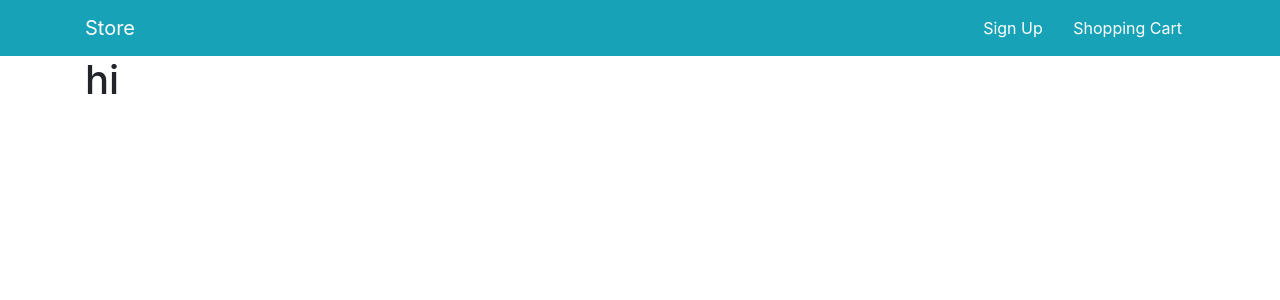
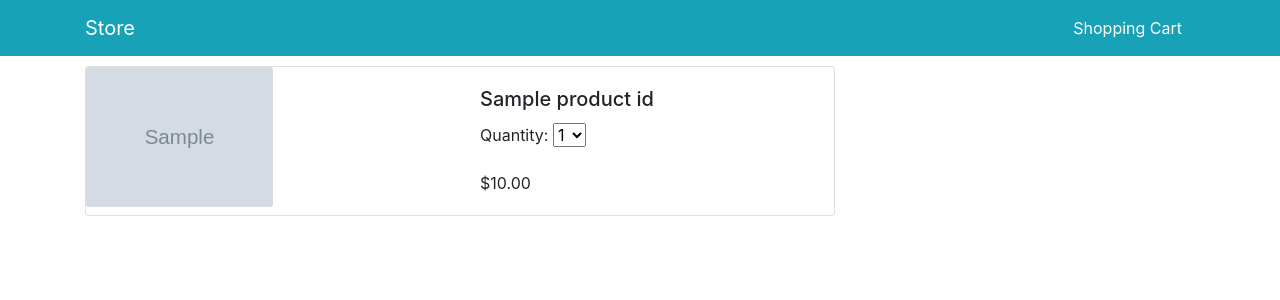
Before and after one commit to TasfiaAddrita/contractor-project, a Flask app: page /shopping-cart in a window 1280 px wide. Shown: the top 300 px of the page. Run offline with Flask 2, Linux system fonts and the light colour scheme; grey boxes marked "Sample" are stand-in pictures; a database or web service that is not in the repository returns one stand-in record (values such as "Sample title"); some libraries are stand-ins or nearby versions.

Commit message:
started on shopping cart page

```diff
--- a/app.py
+++ b/app.py
@@ -6,11 +6,10 @@ from datetime import datetime
 
 # local deployment
 client = MongoClient()
-# db = client.Playlister # replace Playlister with database name
-# playlists = db.playlists # replace playlists with collection name
 db = client.Store
 users = db.users
 products = db.products
+shopping_cart = db.shopping_cart
 
 # dummy products
 db_products = [
@@ -49,22 +48,45 @@ db_products = [
 
 app = Flask(__name__)
 
+
 @app.route('/')
 def index():
     return render_template('index.html', products=products.find({}))
+
 
 @app.route('/product/<product_id>', methods=['GET'])
 def product_page(product_id):
     product = products.find_one({'_id': ObjectId(product_id)})
     return render_template('product.html', product=product)
 
+
 @app.route('/product/<product_id>', methods=['POST'])
 def add_product(product_id):
+    quantity = request.form.get('quantity')
+    product_item = {
+        'product_id': products.find_one({'_id': ObjectId(product_id)}),
+        'quantity': quantity
+    }
+    product_item_id = shopping_cart.insert_one(product_item).inserted_id
     return redirect(url_for('show_shopping_cart'))
+
 
 @app.route('/shopping-cart', methods=["GET"])
 def show_shopping_cart():
-    return render_template('shopping-cart.html', msg="hi")
+    return render_template('shopping_cart.html', shopping_list=shopping_cart.find({}))
+
+
+@app.route('/shopping-cart/<product_id>/<change_quantity>', methods=["POST"])
+def update_quantity(product_id, change_quantity):
+    print(change_quantity)
+    print(product_id)
+    shopping_cart.update_one(
+        {'product_id': products.find_one({'_id': ObjectId(product_id)})},
+        {'$set': {'quantity': change_quantity}}
+    )
+
+    return redirect(url_for('show_shopping_cart'))
+
 
 if __name__ == '__main__':
     app.run(debug=True, host='0.0.0.0', port=os.environ.get('PORT', 5000))
--- a/static/style.css
+++ b/static/style.css
@@ -1,6 +1,14 @@
+.index {
+    margin-top: 30px;
+}
+
 .card {
     width: 20rem;
     margin: 10px;
+}
+
+.card-img {
+    width: 50%;
 }
 
 .img-size {
@@ -9,7 +17,7 @@
 
 .img-border {
     border-style: solid;
-    border-width: 5px;
+    border-width: 1px;
     margin-right: 30px;
     margin-top: 30px;
 }
@@ -25,3 +33,15 @@
     /* padding-top: 50px; */
     margin-top: 50px;
 }
+
+.cart-item {
+    width: 750px;
+    margin-left: 0px;
+}
+
+#quant-success {
+    /* display: none; */
+    visibility: hidden;
+    opacity: 0;
+    transition: visibility 0s, opacity 0.5s linear;
+}
--- a/templates/index.html
+++ b/templates/index.html
@@ -2,7 +2,7 @@
 
 {% block content %}
 
-<div class="container">
+<div class="index">
     <div class="row">
         <div class="col-6 col-md-4">
             <h4>categories</h4>
@@ -15,7 +15,6 @@
             </ul>
         </div>
         <div class="col-12 col-md-8">
-            <!-- <h4>items</h4> -->
             {% for product in products %}
                 {% include 'partials/product_card.html' %}
             {% endfor %}
--- /dev/null
+++ b/templates/partials/cart_item.html
@@ -0,0 +1,63 @@
+<div class="card cart-item">
+    <div class="row no-gutters">
+        <!-- <div class="col-md-4"> -->
+        <div class="col">
+            <img src="{{ item.product_id.picture }}" class="card-img">
+        </div>
+        <div class="col d-flex align-items-center">
+            <div class="card-body">
+                <h5 class="card-title">{{ item.product_id.name }}</h5>
+
+                <form id="change-quantity" action="" method="POST">
+                    <p class="card-text d-inline">Quantity: </p>
+                    <select name="quantity">
+                        <option {{ 'selected' if item.quantity == "1" else '' }}
+                            value="/shopping-cart/{{ item.product_id._id }}/1">1</option>
+                        <option {{ 'selected' if item.quantity == "2" else '' }}
+                            value="/shopping-cart/{{ item.product_id._id }}/2">2</option>
+                        <option {{ 'selected' if item.quantity == "3" else '' }}
+                            value="/shopping-cart/{{ item.product_id._id }}/3">3</option>
+                        <option {{ 'selected' if item.quantity == "4" else '' }}
+                            value="/shopping-cart/{{ item.product_id._id }}/4">4</option>
+                        <option {{ 'selected' if item.quantity == "5" else '' }}
+                            value="/shopping-cart/{{ item.product_id._id }}/5">5</option>
+                    </select>
+                    <!-- <p id="quant-success" class="small">Quantity updated!</p> -->
+                </form>
+                <br>
+                <p class="card-text">${{ '%0.2f'| format(item.product_id.price|float) }}</p>
+            </div>
+        </div>
+    </div>
+</div>
+<script type="text/javascript">
+    document.getElementById('change-quantity').quantity.onchange = function () {
+        var newaction = this.value;
+        document.getElementById('change-quantity').action = newaction;
+        // this.form.submit(function(e) {
+        //     e.preventDefault();
+        //     this.submit()
+        //     updateQuantSuccessMessage()
+        // })
+        this.form.submit()
+        // updateQuantSuccessMessage()
+        // console.log("I work")
+    };
+
+    // function updateQuantSuccessMessage() {
+    document.getElementById.onload = function() {
+        ('quant-success').style.cssText = "visibility: visible; opacity: 1;"
+        console.log("I work")
+    }
+    // }
+
+    // function toggleQuantSuccessMessage() {
+    //     var x = document.getElementById("quant-success");
+    //     if (x.style.display === "none") {
+    //         x.style.display = "block";
+    //     } else {
+    //         x.style.display = "none";
+    //     }
+    // }
+
+</script>
--- a/templates/partials/navbar.html
+++ b/templates/partials/navbar.html
@@ -8,8 +8,8 @@
             </a>
         </div>
         <div class='pull-right'>
-            <a href='/' class='btn btn-default navbar-btn text-white'>Sign Up</a>
-            <a href='/' class='btn btn-default navbar-btn text-white'>Shopping Cart</a>
+            <!-- <a href='/' class='btn btn-default navbar-btn text-white'>Sign Up</a> -->
+            <a href='/shopping-cart' class='btn btn-default navbar-btn text-white'>Shopping Cart</a>
         </div>
     </div>
 </nav>
--- a/templates/shopping-cart.html
+++ /dev/null
@@ -1,7 +0,0 @@
-{% extends 'base.html' %}
-
-{% block content %}
-
-<h1>{{ msg }}</h1>
-
-{% endblock %}
--- /dev/null
+++ b/templates/shopping_cart.html
@@ -0,0 +1,9 @@
+{% extends 'base.html' %}
+
+{% block content %}
+
+{% for item in shopping_list %}
+    {% include 'partials/cart_item.html' %}
+{% endfor %}
+
+{% endblock %}
```
Also changed, not shown: templates/product.html (+10 -1 lines).
